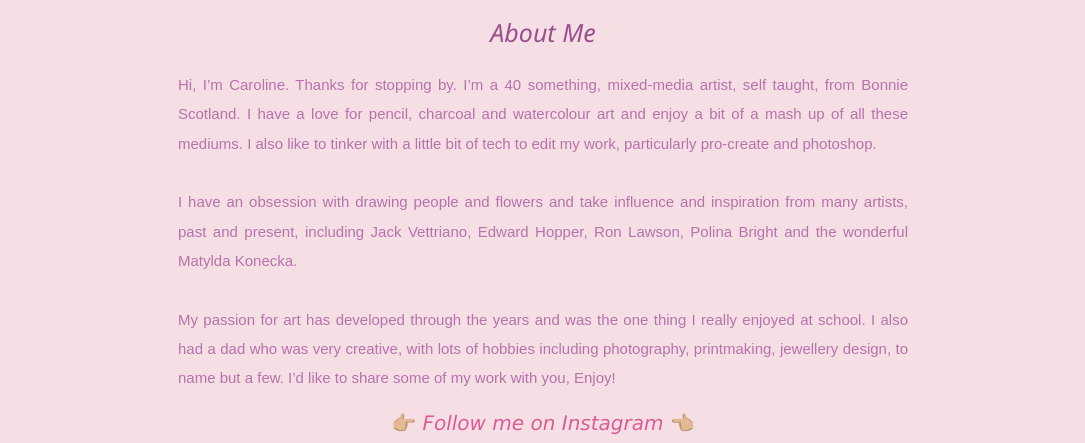
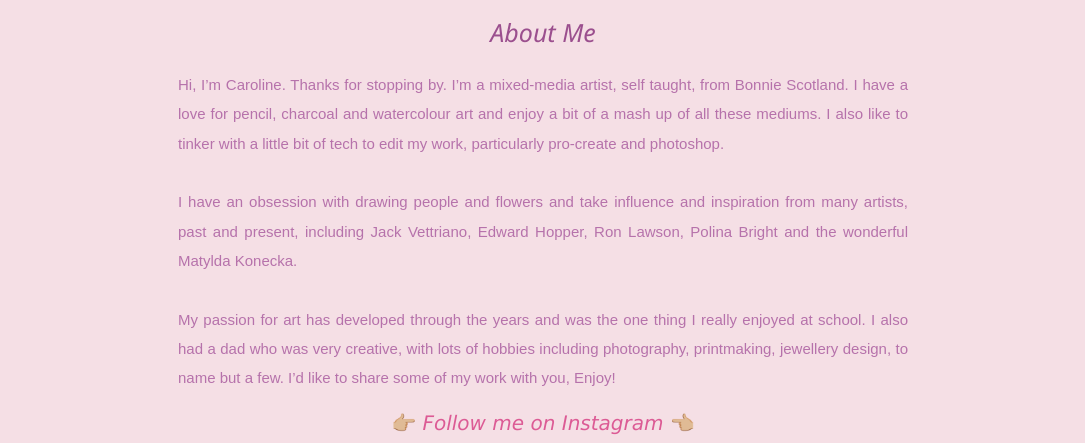
Before and after one commit to Cazcodes1/landing-page, a plain HTML site: page Index.html in a window 1280 px wide. Shown: the part 327-770 px from the top of the page, without its empty margins (86-1171 px from the left). Drawn offline with Linux system fonts and the light colour scheme.

Commit message:
changed wording

```diff
--- a/Index.html
+++ b/Index.html
@@ -26,8 +26,7 @@
       <h2><em>About Me</em></h2>
 <div class="container">
       <p class="aboutMe">
-        Hi, I’m Caroline. Thanks for stopping by. I’m a 40 something,
-        mixed-media artist, self taught, from Bonnie Scotland. I have a love for
+        Hi, I’m Caroline. Thanks for stopping by. I’m a mixed-media artist, self taught, from Bonnie Scotland. I have a love for
         pencil, charcoal and watercolour art and enjoy a bit of a mash up of all
         these mediums. I also like to tinker with a little bit of tech to edit
         my work, particularly pro-create and photoshop. <br /><br />I have an
```
